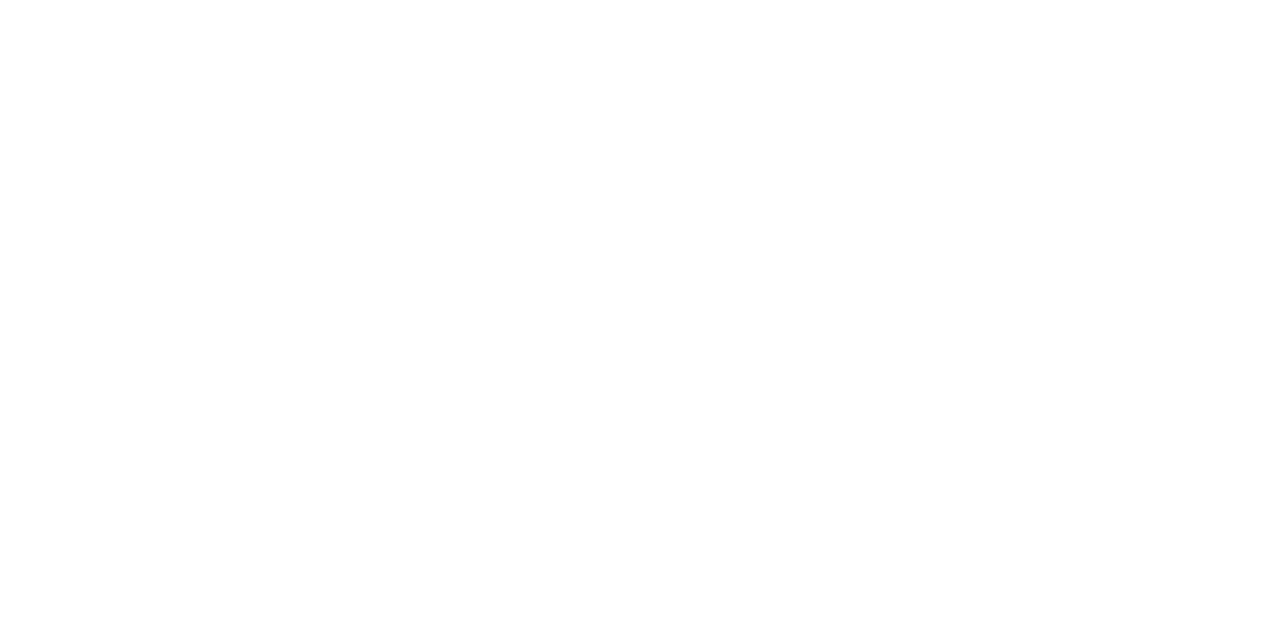
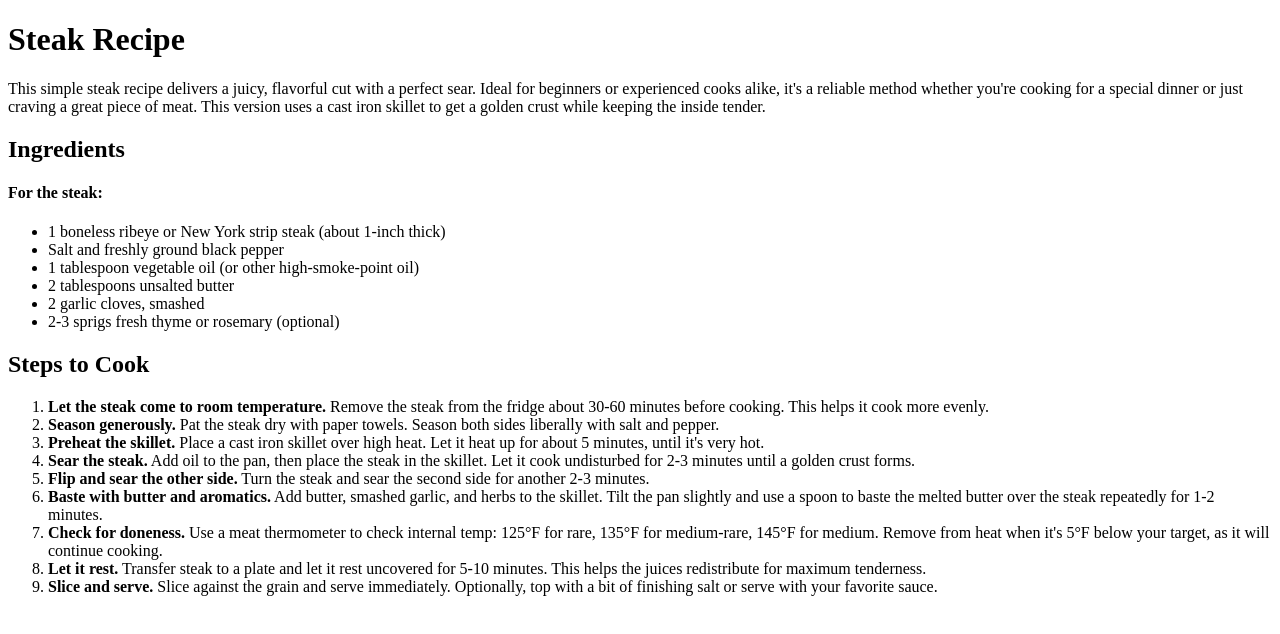
Before and after one commit to djpeck94/odin-recipes, a plain HTML site: page recipes/steak.html in a window 1280 px wide. Drawn offline with Linux system fonts and the light colour scheme.

Commit message:
add steak recipe

```diff
--- a/recipes/steak.html
+++ b/recipes/steak.html
@@ -1,11 +1,77 @@
 <!DOCTYPE html>
 <html lang="en">
-<head>
-    <meta charset="UTF-8">
-    <meta name="viewport" content="width=device-width, initial-scale=1.0">
+  <head>
+    <meta charset="UTF-8" />
+    <meta name="viewport" content="width=device-width, initial-scale=1.0" />
     <title>Document</title>
-</head>
-<body>
-
-</body>
+  </head>
+  <body>
+    <h1>Steak Recipe</h1>
+    <p>
+      This simple steak recipe delivers a juicy, flavorful cut with a perfect
+      sear. Ideal for beginners or experienced cooks alike, it's a reliable
+      method whether you're cooking for a special dinner or just craving a great
+      piece of meat. This version uses a cast iron skillet to get a golden crust
+      while keeping the inside tender.
+    </p>
+    <h2>Ingredients</h2>
+    <h4>For the steak:</h4>
+    <ul>
+      <li>1 boneless ribeye or New York strip steak (about 1-inch thick)</li>
+      <li>Salt and freshly ground black pepper</li>
+      <li>1 tablespoon vegetable oil (or other high-smoke-point oil)</li>
+      <li>2 tablespoons unsalted butter</li>
+      <li>2 garlic cloves, smashed</li>
+      <li>2-3 sprigs fresh thyme or rosemary (optional)</li>
+    </ul>
+    <h2>Steps to Cook</h2>
+    <ol>
+      <li>
+        <strong>Let the steak come to room temperature.</strong>
+        Remove the steak from the fridge about 30-60 minutes before cooking.
+        This helps it cook more evenly.
+      </li>
+      <li>
+        <strong>Season generously.</strong>
+        Pat the steak dry with paper towels. Season both sides liberally with
+        salt and pepper.
+      </li>
+      <li>
+        <strong>Preheat the skillet.</strong>
+        Place a cast iron skillet over high heat. Let it heat up for about 5
+        minutes, until it's very hot.
+      </li>
+      <li>
+        <strong>Sear the steak.</strong>
+        Add oil to the pan, then place the steak in the skillet. Let it cook
+        undisturbed for 2-3 minutes until a golden crust forms.
+      </li>
+      <li>
+        <strong>Flip and sear the other side.</strong>
+        Turn the steak and sear the second side for another 2-3 minutes.
+      </li>
+      <li>
+        <strong>Baste with butter and aromatics.</strong>
+        Add butter, smashed garlic, and herbs to the skillet. Tilt the pan
+        slightly and use a spoon to baste the melted butter over the steak
+        repeatedly for 1-2 minutes.
+      </li>
+      <li>
+        <strong>Check for doneness.</strong>
+        Use a meat thermometer to check internal temp: 125°F for rare, 135°F for
+        medium-rare, 145°F for medium. Remove from heat when it's 5°F below your
+        target, as it will continue cooking.
+      </li>
+      <li>
+        <strong>Let it rest.</strong>
+        Transfer steak to a plate and let it rest uncovered for 5-10 minutes.
+        This helps the juices redistribute for maximum tenderness.
+      </li>
+      <li>
+        <strong>Slice and serve.</strong>
+        Slice against the grain and serve immediately. Optionally, top with a
+        bit of finishing salt or serve with your favorite sauce.
+      </li>
+    </ol>
+  </body>
 </html>
```
